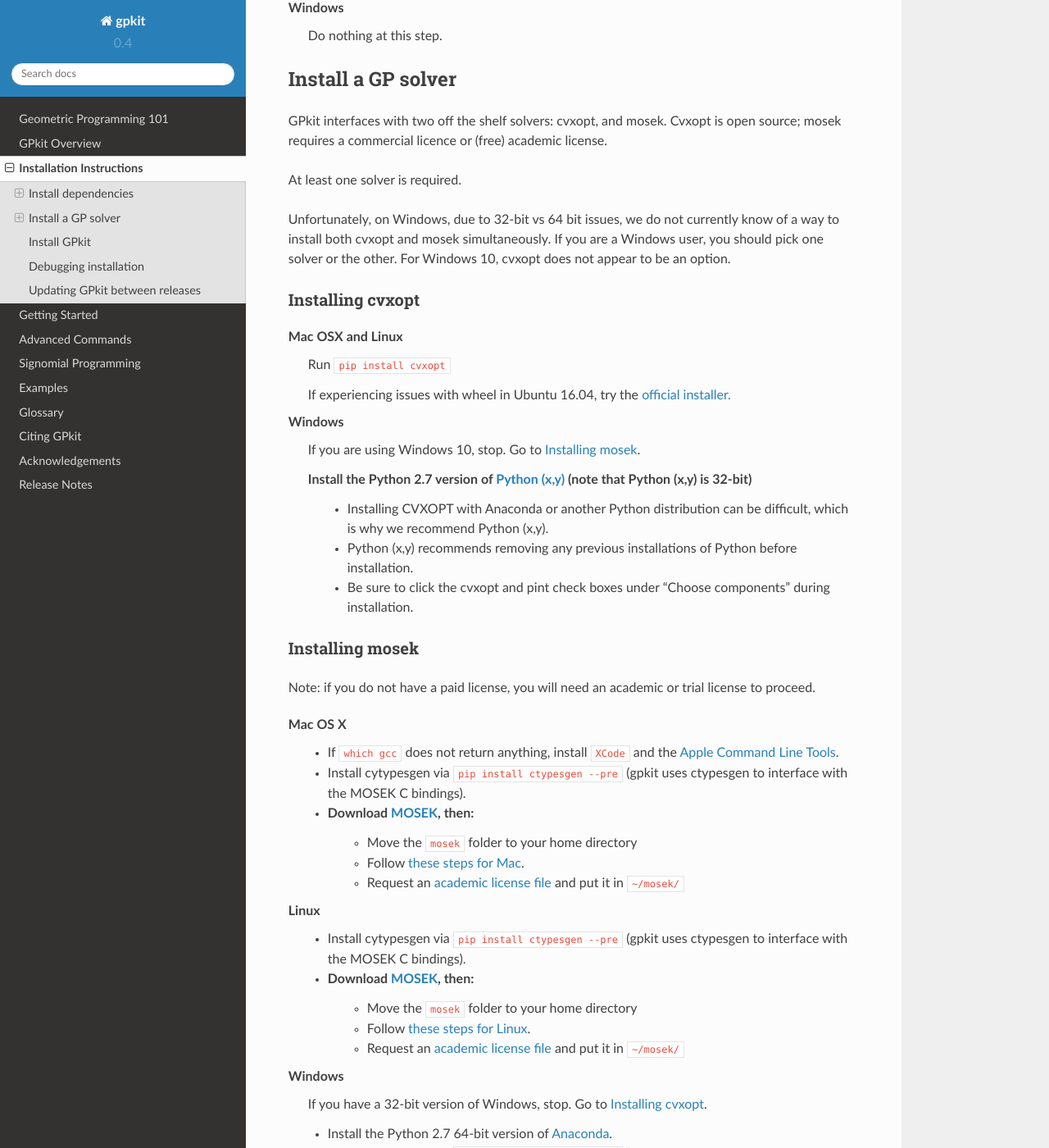
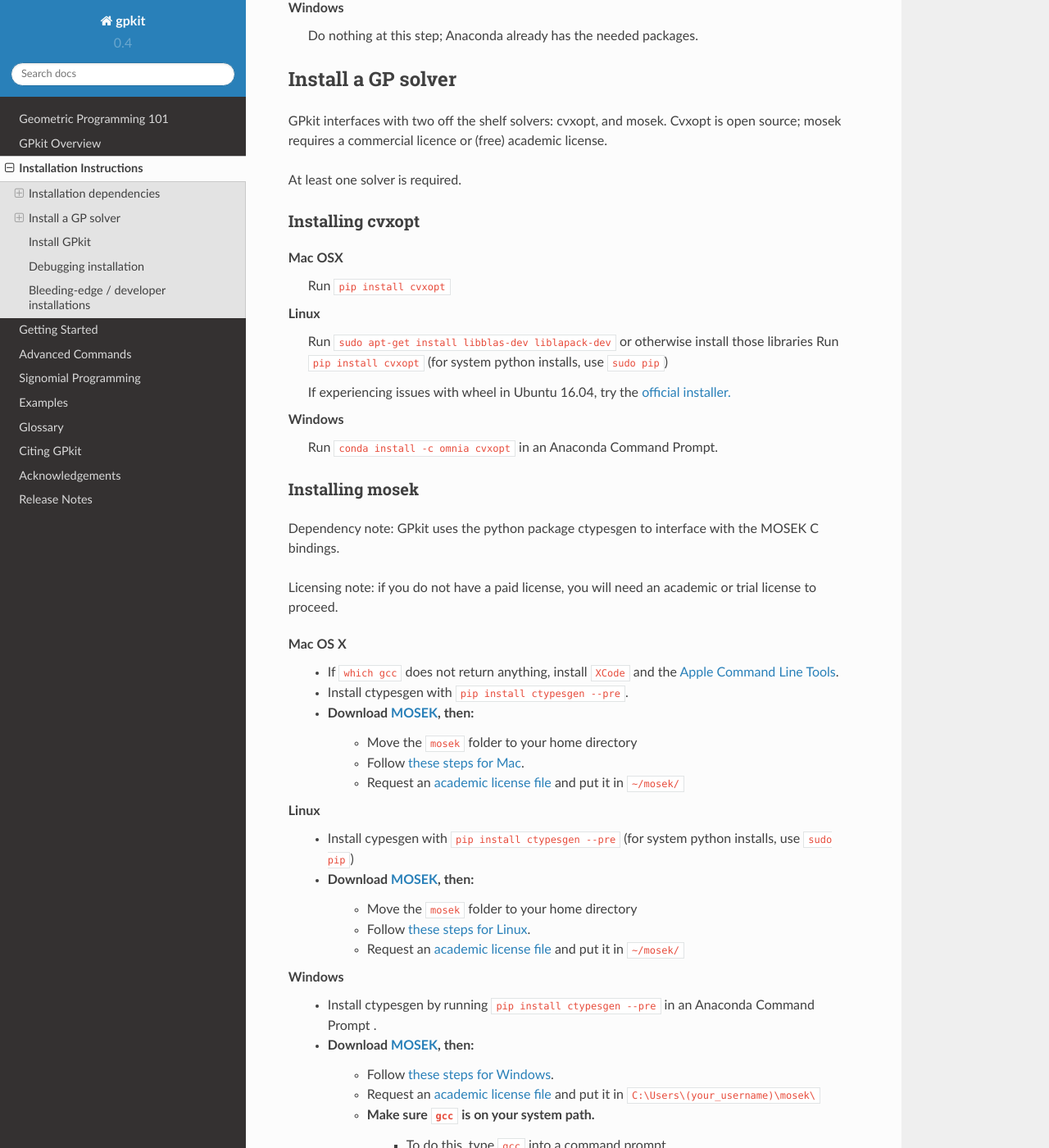
Before and after one commit to convexengineering/gpkit, a Sphinx documentation site: the page built from docs/source/installation.rst, in a window 1280 px wide and 1400 px high, scrolled down 1241 px. Shown: the whole window at 82% size. Built offline with Sphinx 7.4.7 and the Read the Docs theme 2.0.0, drawn with Linux system fonts in a browser that asks for light colours; some of the changed text lies outside the part shown.

Commit message:
docs changes, install fixes, removed mention of 32b Win (#934)

```diff
--- a/docs/source/installation.rst
+++ b/docs/source/installation.rst
@@ -1,23 +1,24 @@
+.. _installation:
+
 Installation Instructions
 *********************
 
-If you encounter bugs during installation email ``gpkit@mit.edu``,
-or `raise a new issue <http://github.com/hoburg/gpkit/issues/new>`_.
+If you encounter bugs during installation, please email ``gpkit@mit.edu``
+or `raise a GitHub issue <http://github.com/hoburg/gpkit/issues/new>`_.
 
 
-Install dependencies
+Installation dependencies
 ====================
-GPkit's dependencies are the python packages
+To install GPkit, you'll need to have the following python packages already installed on your system:
 
 - ``pip``
 - ``numpy`` version 1.8.1 or newer
 - ``scipy``
 - ``pint``
 
-and at least one solver (which we will install in a later step).
+and at least one solver, which we'll choose and install in a later step.
 
-There are many ways to install these dependencies.
-Below is one suggestion for how to do so.
+There are many ways to install these dependencies, but here's our suggestion:
 
 Get ``pip``
 -----------
@@ -28,7 +29,7 @@
     Use your package manager to install ``pip``
         Ubuntu: ``sudo apt-get install python-pip``
 Windows
-    Do nothing at this step.
+    Install the Python 2.7 64-bit version of `Anaconda <http://www.continuum.io/downloads#_windows>`_.
 
 Get python packages
 -------------------
@@ -43,10 +44,10 @@
 Linux
     Use your package manager to install ``numpy`` and ``scipy``
         Ubuntu: ``sudo apt-get install python-numpy python-scipy``
-    Run ``pip install pint``
+    Run ``pip install pint`` (for system python installs, use ``sudo pip``)
 
 Windows
-    Do nothing at this step.
+    Do nothing at this step; Anaconda already has the needed packages.
 
 
 Install a GP solver
@@ -57,53 +58,46 @@
 
 At least one solver is required.
 
-Unfortunately, on Windows, due to 32-bit vs 64 bit issues, we do not
-currently know of a way to install both cvxopt and mosek simultaneously.
-If you are a Windows user, you should pick one solver or the other.
-For Windows 10, cvxopt does not appear to be an option.
-
 Installing cvxopt
 -----------------
 
-Mac OSX and Linux
+Mac OSX
     Run ``pip install cvxopt``
+
+Linux
+    Run ``sudo apt-get install libblas-dev liblapack-dev`` or otherwise install those libraries
+    Run ``pip install cvxopt`` (for system python installs, use ``sudo pip``)
 
     If experiencing issues with wheel in Ubuntu 16.04, try the `official installer. <http://cvxopt.org/install/index.html>`_
 
 Windows
-    If you are using Windows 10, stop. Go to `Installing mosek`_.
-
-    Install the Python 2.7 version of `Python (x,y) <https://python-xy.github.io/downloads.html>`_ (note that Python (x,y) is 32-bit)
-      - Installing CVXOPT with Anaconda or another Python distribution can be difficult, which is why we recommend Python (x,y).
-      - Python (x,y) recommends removing any previous installations of Python before installation.
-      - Be sure to click the cvxopt and pint check boxes under "Choose components" during installation.
+    Run ``conda install -c omnia cvxopt`` in an Anaconda Command Prompt.
 
 Installing mosek
 ----------------
 
-Note: if you do not have a paid license,
+Dependency note: GPkit uses the python package ctypesgen to interface with the MOSEK C bindings.
+
+Licensing note: if you do not have a paid license,
 you will need an academic or trial license to proceed.
 
 Mac OS X
   - If ``which gcc`` does not return anything, install ``XCode`` and the `Apple Command Line Tools <https://developer.apple.com/downloads/index.action?=command%20line%20tools>`_.
-  - Install cytypesgen via ``pip install ctypesgen --pre`` (gpkit uses ctypesgen to interface with the MOSEK C bindings).
+  - Install ctypesgen with ``pip install ctypesgen --pre``.
   - Download `MOSEK <http://mosek.com/resources/downloads>`_, then:
       - Move the ``mosek`` folder to your home directory
       - Follow `these steps for Mac <http://docs.mosek.com/7.0/toolsinstall/Mac_OS_X_installation.html>`_.
       - Request an `academic license file <http://license.mosek.com/academic>`_ and put it in ``~/mosek/``
 
 Linux
-  - Install cytypesgen via ``pip install ctypesgen --pre`` (gpkit uses ctypesgen to interface with the MOSEK C bindings).
+  - Install cypesgen with ``pip install ctypesgen --pre`` (for system python installs, use ``sudo pip``)
   - Download `MOSEK <http://mosek.com/resources/downloads>`_, then:
       - Move the ``mosek`` folder to your home directory
       - Follow `these steps for Linux <http://docs.mosek.com/7.0/toolsinstall/Linux_UNIX_installation_instructions.html>`_.
       - Request an `academic license file <http://license.mosek.com/academic>`_ and put it in ``~/mosek/``
 
 Windows
-    If you have a 32-bit version of Windows, stop. Go to `Installing cvxopt`_.
-
-    - Install the Python 2.7 64-bit version of `Anaconda <http://www.continuum.io/downloads#_windows>`_.
-    - Install cytypesgen via ``pip install ctypesgen --pre`` (gpkit uses ctypesgen to interface with the MOSEK C bindings).
+    - Install ctypesgen by running ``pip install ctypesgen --pre`` in an Anaconda Command Prompt .
     - Download `MOSEK <http://mosek.com/resources/downloads>`_, then:
         - Follow `these steps for Windows <http://docs.mosek.com/7.0/toolsinstall/Windows_installation.html>`_.
         - Request an `academic license file <http://license.mosek.com/academic>`_ and put it in ``C:\Users\(your_username)\mosek\``
@@ -115,10 +109,10 @@
 
 Install GPkit
 =============
-  - Run ``pip install gpkit`` at the command line.
+  - Run ``pip install gpkit`` at the command line (for system python installs, use ``sudo pip``)
   - Run ``pip install ipywidgets`` for interactive control of models (recommended)
-  - Run ``python -c "import gpkit.tests; gpkit.tests.run()"``
-  - *Optional:* to install gpkit into an isolated python environment, install virtualenv, run ``virtualenv $DESTINATION_DIR`` then activate it with ``source $DESTINATION_DIR/bin/activate``
+  - Run ``python -c "import gpkit.tests; gpkit.tests.run()"`` to run the tests; if any tests do not pass, please email ``gpkit@mit.edu`` or `raise a GitHub issue <http://github.com/hoburg/gpkit/issues/new>`_.
+  - *Optional:* to install gpkit into an isolated python environment, install ``virtualenv``, run ``virtualenv $DESTINATION_DIR`` then activate it with ``source $DESTINATION_DIR/bin/activate``
 
 
 Debugging installation
@@ -127,21 +121,21 @@
 You may need to rebuild GPkit if any of the following occur:
   - You install a new solver (mosek or cvxopt) after installing GPkit
   - You delete the ``.gpkit`` folder from your home directory
-  - You see ``Could not load settings file.``
-  - You see ``Could not load MOSEK library: ImportError('$HOME/.gpkit/expopt.so not found.')``
+  - You see ``Could not load settings file.`` when importing GPkit, or
+  - ``Could not load MOSEK library: ImportError('$HOME/.gpkit/expopt.so not found.')``
 To rebuild GPkit, do the following:
   - Run ``pip uninstall gpkit``
   - Run ``pip install --no-cache-dir --no-deps gpkit``
   - Run ``python -c "import gpkit.tests; gpkit.tests.run()"``
-  - If any tests fail, email ``gpkit@mit.edu``
+  - If any tests fail, please email ``gpkit@mit.edu`` or `raise a GitHub issue <http://github.com/hoburg/gpkit/issues/new>`_.
 
 
-Updating GPkit between releases
-===============================
+Bleeding-edge / developer installations
+=======================================
 
 Active developers may wish to install the `latest GPkit <http://github.com/hoburg/gpkit>`_ directly from the source code on Github. To do so,
 
   1. Run ``pip uninstall gpkit`` to uninstall your existing GPkit.
-  2. Run ``git clone https://github.com/hoburg/gpkit.git`` to clone the GPkit repository, or ``cd gpkit; git pull origin master; cd ..`` to update your existing repository.
-  3. Run ``pip install -e gpkit`` to reinstall GPkit.
-  4. Run ``python -c "import gpkit.tests; gpkit.tests.run()"`` to test your installation.
+  2. Run ``git clone https://github.com/hoburg/gpkit.git`` to clone the GPkit repository.
+  3. Run ``pip install -e gpkit`` to install that directory as your environment-wide GPkit.
+  4. Run ``cd ..; python -c "import gpkit.tests; gpkit.tests.run()"`` to test your installation from a non-local directory.
```
Also changed, not shown: docs/source/gettingstarted.rst (+13 -11 lines), docs/source/gp101.rst (+9 -3 lines), docs/source/gpkit101.rst (+6 -2 lines), docs/source/index.rst (+10 -2 lines), docs/source/signomialprogramming.rst (+9 -4 lines).
